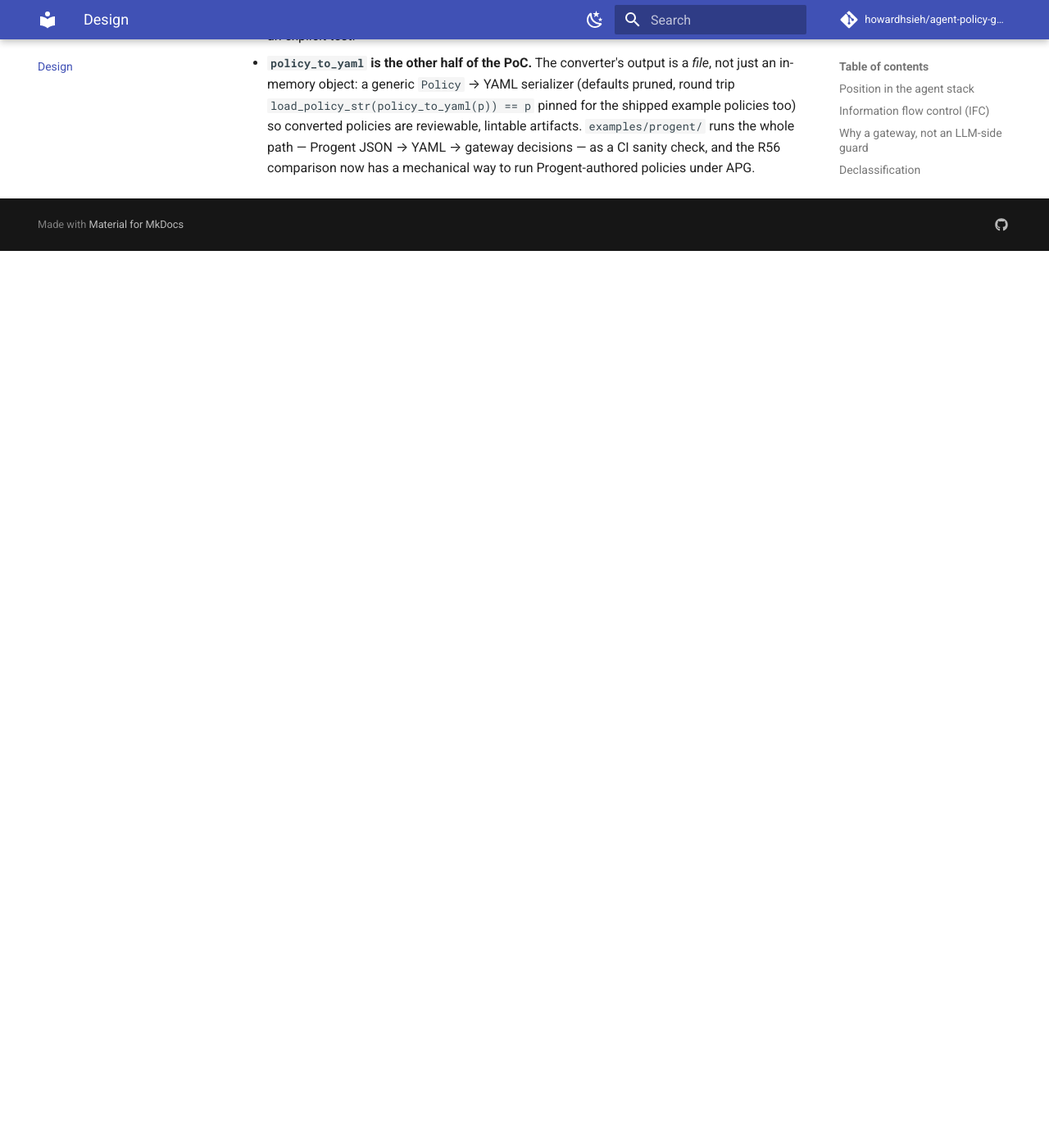
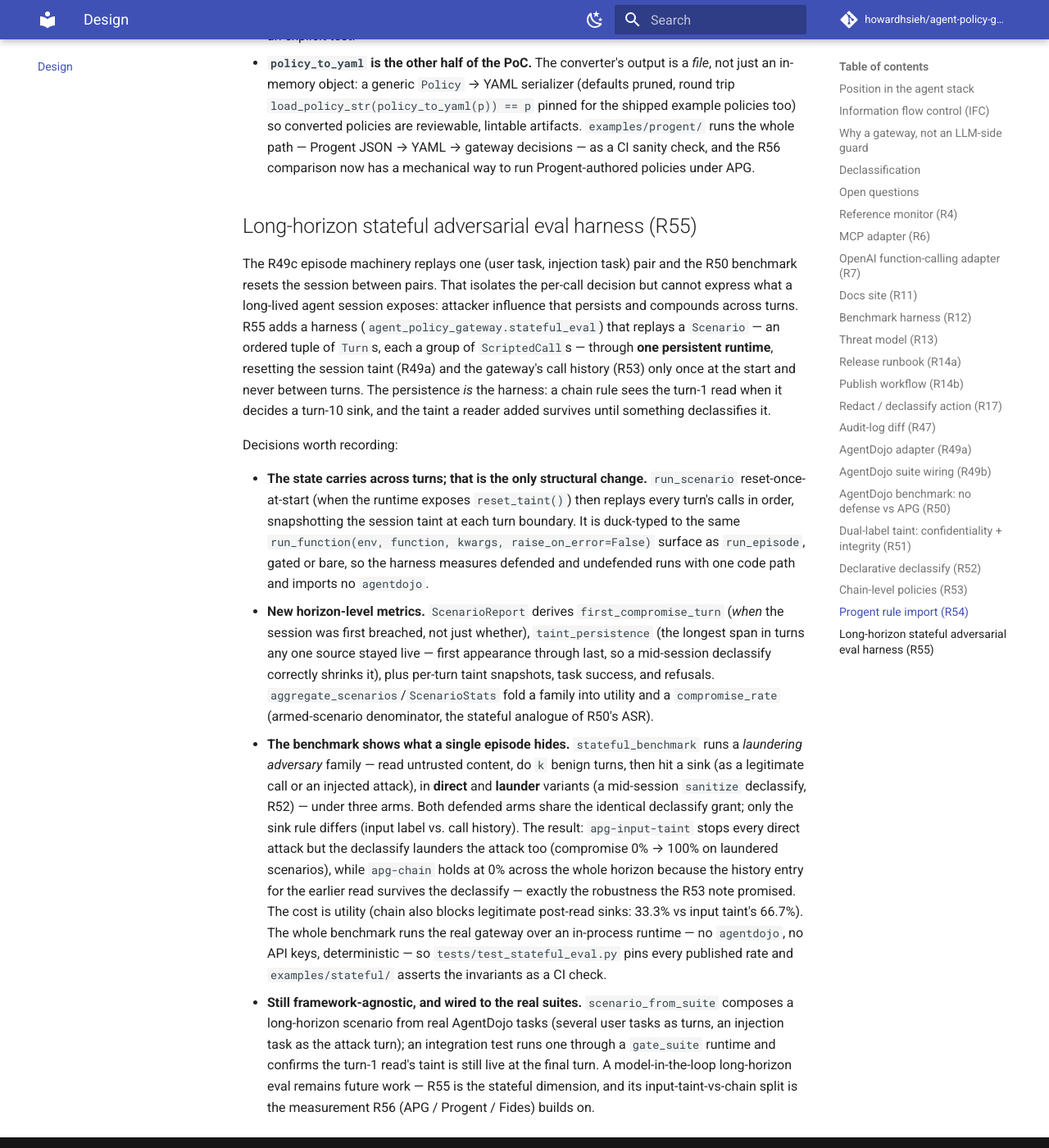
Before and after one commit to howardhsieh/agent-policy-gateway, an MkDocs documentation site: the page built from docs/design.md, in a window 1280 px wide and 1400 px high, scrolled down 16904 px. Shown: the whole window at 82% size. Built offline with MkDocs 1.6.1 and Material for MkDocs 9.7.7, drawn with Linux system fonts in a browser that asks for light colours; comment, search, counter and statistics services are not loaded; before the commit the page ends 17210 px from its top, so only the background shows below that.

Commit message:
feat(eval): long-horizon stateful adversarial eval harness (R55)
Replay multi-turn scenarios through one persistent runtime — session
taint (R49a) and gateway call history (R53) reset once at the start and
carried across every turn — to measure what single-episode replay
(R49c/R50) resets away: attacker influence that persists and compounds
across a long session.

- stateful_eval: Turn/Scenario, run_scenario, ScenarioReport with
  first_compromise_turn and taint_persistence, aggregate_scenarios/
  ScenarioStats (utility + armed-denominator compromise_rate), JSONL
  write/read_scenarios, scenario_from_suite for real AgentDojo tasks.
- stateful_benchmark: a deterministic "laundering adversary" family over
  the real gateway (no agentdojo, no API keys) under three arms.
  Finding: a mid-session declassify (R52) launders the attack for
  input-taint (compromise 0% -> 100% on laundered scenarios) while
  chain-history (R53) holds at 0% across the horizon, at a utility cost
  (33.3% vs 66.7%) — the input to R56.
- policies stateful-input-taint.yaml / stateful-chain.yaml (identical
  declassify grant, differing only in input-label vs call-history sink
  rules); worked example examples/stateful/; docs/benchmarks/stateful.md;
  design.md R55 section; CHANGELOG; ROADMAP move.

Tests 1399 -> 1429; ruff + mypy + mkdocs-strict clean.

Co-Authored-By: Claude Fable 5 <noreply@anthropic.com>
Claude-Session: https://claude.ai/code/session_01W7vSe9q7X6k9i32ANsjGFQ

````diff
--- /dev/null
+++ b/docs/benchmarks/stateful.md
@@ -0,0 +1,167 @@
+# Long-horizon stateful adversarial eval (R55)
+
+The [AgentDojo benchmark](agentdojo.md) (R50) replays one episode per
+(user task, injection task) pair and **resets the session between
+episodes**. That isolates the policy's per-call decision, but by
+construction it cannot see what a long-lived agent session actually
+exposes: attacker influence that **persists and compounds across many
+turns**. This page reports the R55 harness, which drives *scenarios* — an
+ordered sequence of turns replayed through **one persistent runtime**,
+with the session taint (R49a) and the gateway's call history (R53) carried
+across the whole horizon and reset only once at the start.
+
+That single change — never resetting between turns — is the whole point of
+the harness. The state a defense accumulates is exactly the state a
+long-horizon adversary tries to outlast or launder.
+
+## The question this benchmark answers
+
+Phase 2 built two ways to gate a sink on untrusted input: an **input-taint**
+rule on the current session label (R51), and a **chain-history** rule over
+the session's recorded calls (R53). On the single-episode R50 replay their
+numbers coincide, because the session label there only ever accumulates.
+R53's design note flagged the difference that a longer horizon would
+expose: a chain rule *"still fires after a declassify grant strips the
+taint."* R55 is the harness that measures it.
+
+The scenario family is a **laundering adversary**. Every scenario:
+
+1. reads attacker-authorable content (a turn that taints the session),
+2. does `k` turns of benign work (the horizon, `k ∈ {1,2,3,4}`), then
+3. acts on an external sink — as a **legitimate user call** (the *benign*
+   family, measuring utility) or as an **injected attack call** (the
+   *armed* family, measuring compromise).
+
+Each post-read scenario comes in two variants: **direct** (the sink follows
+straight through) and **launder** (a vetted `sanitize` turn declassifies
+the session label first, via an R52 grant both defended policies share). A
+third *clean* benign family has no untrusted read at all — a sink no
+defense should block, so utility rewards precision instead of collapsing to
+zero.
+
+## Headline numbers
+
+Three arms over the same 60 scenarios — 24 armed (attack sink), 24 benign
+post-read, 12 clean benign — each replayed as one persistent session:
+
+```text
+arm              scenarios  utility compromise  direct launder refusals persist
+-------------------------------------------------------------------------------
+no-defense              60   100.0%     100.0%  100.0%  100.0%        0    0.00
+apg-input-taint         60    66.7%      50.0%    0.0%  100.0%       24    3.20
+apg-chain               60    33.3%       0.0%    0.0%    0.0%       48    3.20
+```
+
+* **utility** — share of the 36 benign scenarios (clean + post-read) whose
+  legitimate sink executed.
+* **compromise** — share of the 24 armed scenarios where the attack sink
+  executed at least once (the stateful analogue of R50's ASR).
+* **direct / launder** — compromise split across the two armed variants.
+* **persist** — mean `taint_persistence`: how many turns, on average, the
+  untrusted source stayed live in the session label. (The `no-defense`
+  arm has no taint tracking, so it reads 0.)
+
+The load-bearing row is the split:
+
+* **A mid-session declassify launders the attack.** `apg-input-taint` stops
+  every **direct** attack (0%), but on **laundered** scenarios its
+  compromise rate jumps straight back to the no-defense level (**100%**):
+  once the `sanitize` step clears the session label, the input-taint rule
+  can no longer tell a laundered *attack* sink call from a legitimately
+  recovered *user* one — both arrive with a clean label. The very grant
+  that lets the arm recover utility on benign laundered flows is what
+  reopens the attack surface.
+* **Chain-history survives the declassify.** `apg-chain` holds at **0%**
+  compromise on *both* variants across the whole horizon: the history entry
+  recording the earlier untrusted read is immutable, so a `sanitize` step
+  that strips the live label changes nothing. This is exactly the
+  robustness R53 promised, now measured over a long session rather than
+  argued from a single call.
+
+## The utility/robustness split (the input to R56)
+
+The two defended arms are not one strictly better than the other — they
+trade different things, and the harness quantifies the trade:
+
+| arm             | utility | compromise | what it buys |
+|-----------------|--------:|-----------:|--------------|
+| apg-input-taint |   66.7% |      50.0% | recovers laundered legitimate flows — and launders attacks with them |
+| apg-chain       |   33.3% |       0.0% | robust across the horizon — at the cost of every legitimate post-read sink |
+
+`apg-input-taint` keeps more utility (66.7% vs 33.3%) because the declassify
+lets legitimate post-read sinks through; `apg-chain` is strictly more secure
+(0% vs 50% compromise) because it ignores the declassify entirely. Neither
+is the endpoint: the chain rule here is a blanket *"no sink after any
+untrusted read"*, which is why it also blocks the benign post-read family.
+Making it selective — conditioning on `resource`, on the R30 provenance
+chain, or on *which* prior source is present — is what **R56** measures
+across APG, Progent, and Fides.
+
+## What is measured (and what is not)
+
+Like the R50 benchmark this is a **deterministic scripted replay**, not an
+LLM-driven run — there is no model deciding whether to follow an injection.
+Unlike R50 it needs **no `agentdojo` package and no API keys**: the family
+runs the real [`Gateway`](../design.md) over a tiny in-process runtime, so
+the numbers above are reproduced by the ordinary test suite
+(`tests/test_stateful_eval.py` pins every rate).
+
+The harness itself is framework-agnostic. `scenario_from_suite` composes a
+long-horizon scenario from real AgentDojo suite tasks — several user tasks
+as turns, then an injection task's calls as the attack turn — so the same
+persistent-session machinery runs against the real suites through a
+`gate_suite` runtime (an integration test builds one from banking and
+confirms the turn-1 read's taint is still live at the final turn). A
+model-in-the-loop long-horizon eval — where injections succeed only
+sometimes and the agent chooses its own actions — remains future work; R55
+is the *stateful* dimension, deterministic and free.
+
+### Metrics on each scenario report
+
+* **first_compromise_turn** — 1-based index of the earliest turn an
+  attacker call executed (`None` if the defense held the whole horizon).
+  *When*, not just whether, the session was breached.
+* **taint_persistence** — the longest span, in turns, that any one source
+  stayed live in the session label (first appearance through last). Under a
+  monotonically accumulating label this is "turns from the read to the
+  end"; under a mid-session declassify it correctly shrinks to the window
+  the source was actually live — the window a laundering attack opens.
+* per-turn **taint snapshots**, task success, and refusals — a full
+  transcript of the session, not a single verdict.
+
+## Reproducing
+
+From the repository root (no extras required):
+
+```bash
+python -m agent_policy_gateway.stateful_benchmark
+```
+
+That replays all three arms over the 60-scenario family and prints the
+table above. Options:
+
+```bash
+# machine-readable per-arm summaries (including the armed/benign breakdowns)
+python -m agent_policy_gateway.stateful_benchmark --json
+
+# resolve the arm policy files under a different directory
+python -m agent_policy_gateway.stateful_benchmark --policy-dir /path/to/repo
+```
+
+The worked example prints the same table and then checks the R55
+invariants, exiting non-zero if any fails:
+
+```bash
+python -m examples.stateful
+```
+
+Exit codes for the benchmark: **0** success, **2** an arm policy file could
+not be found under `--policy-dir`.
+
+## Relation to the other benchmarks
+
+The [overhead page](../benchmarks.md) measures per-call latency; the
+[AgentDojo page](agentdojo.md) measures single-episode security value on a
+public benchmark. This page measures what a defense retains **across a long
+stateful session** — the axis on which input-taint and chain-history, which
+look identical on a single call, come apart.
--- a/docs/design.md
+++ b/docs/design.md
@@ -835,3 +835,59 @@ Decisions worth recording:
   YAML → gateway decisions — as a CI sanity check, and the R56
   comparison now has a mechanical way to run Progent-authored policies
   under APG.
+
+## Long-horizon stateful adversarial eval harness (R55)
+
+The R49c episode machinery replays one (user task, injection task) pair
+and the R50 benchmark resets the session between pairs. That isolates the
+per-call decision but cannot express what a long-lived agent session
+exposes: attacker influence that persists and compounds across turns. R55
+adds a harness (`agent_policy_gateway.stateful_eval`) that replays a
+`Scenario` — an ordered tuple of `Turn`s, each a group of `ScriptedCall`s
+— through **one persistent runtime**, resetting the session taint (R49a)
+and the gateway's call history (R53) only once at the start and never
+between turns. The persistence *is* the harness: a chain rule sees the
+turn-1 read when it decides a turn-10 sink, and the taint a reader added
+survives until something declassifies it.
+
+Decisions worth recording:
+
+- **The state carries across turns; that is the only structural change.**
+  `run_scenario` reset-once-at-start (when the runtime exposes
+  `reset_taint()`) then replays every turn's calls in order, snapshotting
+  the session taint at each turn boundary. It is duck-typed to the same
+  `run_function(env, function, kwargs, raise_on_error=False)` surface as
+  `run_episode`, gated or bare, so the harness measures defended and
+  undefended runs with one code path and imports no `agentdojo`.
+- **New horizon-level metrics.** `ScenarioReport` derives
+  `first_compromise_turn` (*when* the session was first breached, not just
+  whether), `taint_persistence` (the longest span in turns any one source
+  stayed live — first appearance through last, so a mid-session declassify
+  correctly shrinks it), plus per-turn taint snapshots, task success, and
+  refusals. `aggregate_scenarios`/`ScenarioStats` fold a family into
+  utility and a `compromise_rate` (armed-scenario denominator, the
+  stateful analogue of R50's ASR).
+- **The benchmark shows what a single episode hides.** `stateful_benchmark`
+  runs a *laundering adversary* family — read untrusted content, do `k`
+  benign turns, then hit a sink (as a legitimate call or an injected
+  attack), in **direct** and **launder** variants (a mid-session
+  `sanitize` declassify, R52) — under three arms. Both defended arms share
+  the identical declassify grant; only the sink rule differs (input label
+  vs. call history). The result: `apg-input-taint` stops every direct
+  attack but the declassify launders the attack too (compromise 0% →
+  100% on laundered scenarios), while `apg-chain` holds at 0% across the
+  whole horizon because the history entry for the earlier read survives the
+  declassify — exactly the robustness the R53 note promised. The cost is
+  utility (chain also blocks legitimate post-read sinks: 33.3% vs input
+  taint's 66.7%). The whole benchmark runs the real gateway over an
+  in-process runtime — no `agentdojo`, no API keys, deterministic — so
+  `tests/test_stateful_eval.py` pins every published rate and
+  `examples/stateful/` asserts the invariants as a CI check.
+- **Still framework-agnostic, and wired to the real suites.**
+  `scenario_from_suite` composes a long-horizon scenario from real
+  AgentDojo tasks (several user tasks as turns, an injection task as the
+  attack turn); an integration test runs one through a `gate_suite`
+  runtime and confirms the turn-1 read's taint is still live at the final
+  turn. A model-in-the-loop long-horizon eval remains future work — R55 is
+  the stateful dimension, and its input-taint-vs-chain split is the
+  measurement R56 (APG / Progent / Fides) builds on.
--- a/mkdocs.yml
+++ b/mkdocs.yml
@@ -59,6 +59,7 @@ nav:
   - Benchmarks:
       - Overhead: benchmarks.md
       - AgentDojo: benchmarks/agentdojo.md
+      - Long-horizon: benchmarks/stateful.md
   - Daily runbook: daily-runbook.md
   - Release: release.md
 
````
Also changed, not shown: CHANGELOG.md (+2 -0 lines), ROADMAP.md (+24 -2 lines), docs/work-log/2026-08-31.md (added, +120 -0 lines), examples/stateful/README.md (added, +46 -0 lines), src/agent_policy_gateway/__init__.py (+32 -0 lines), 8 other files.
